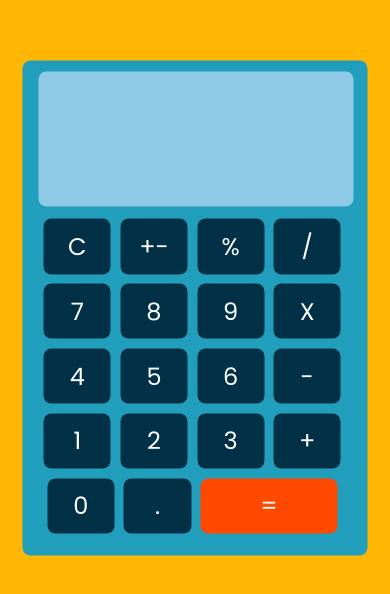
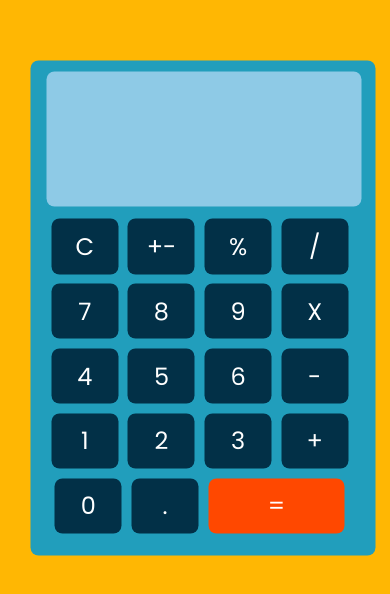
Before and after one commit to Femikul/femi-calc, a Next.js app: page / in a window 390 px wide. Shown: the part 114-708 px from the top of the page. Built offline with nearby package versions, Linux system fonts and the light colour scheme.

Commit message:
Update globals.css

```diff
--- a/src/styles/globals.css
+++ b/src/styles/globals.css
@@ -59,6 +59,7 @@ position: relative;
   #mCalc {
     width: 23em;
     height: 33em;
+    margin-left: 0.5em;
   }
 }
 
```
